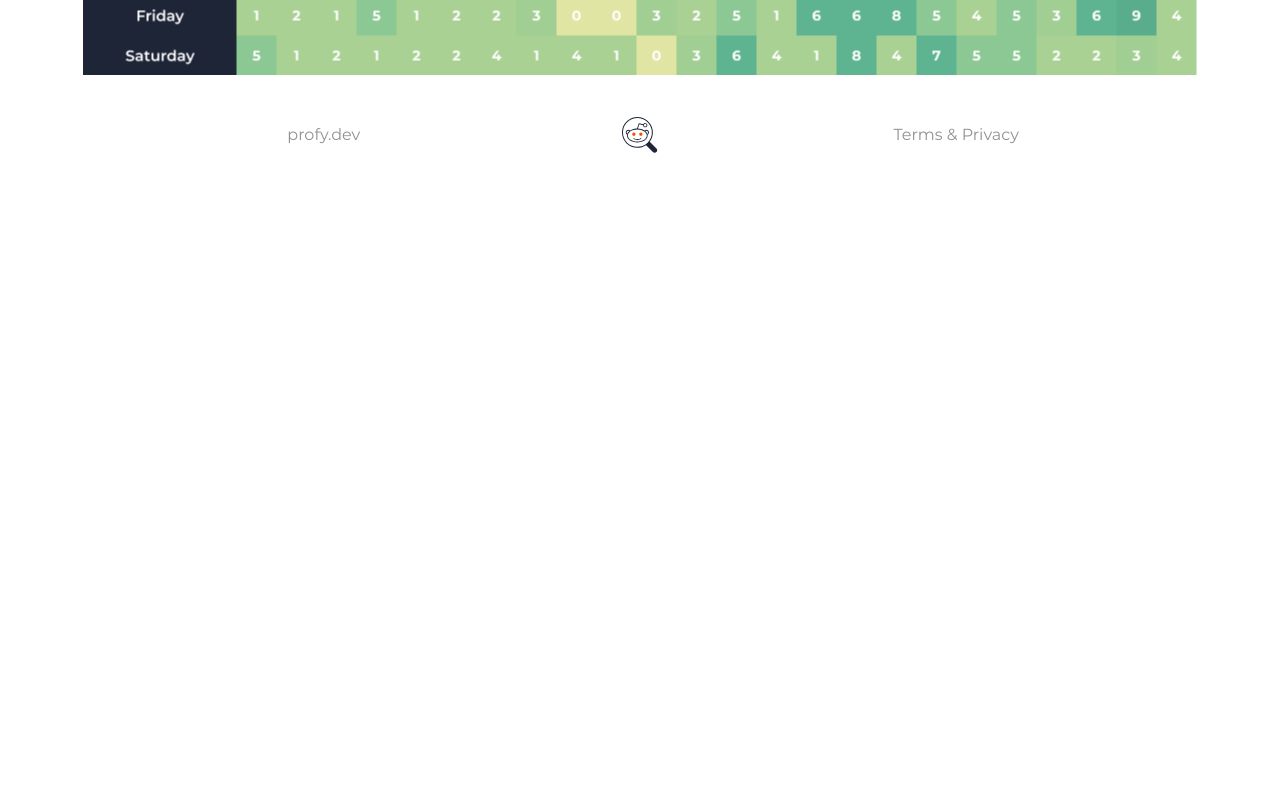
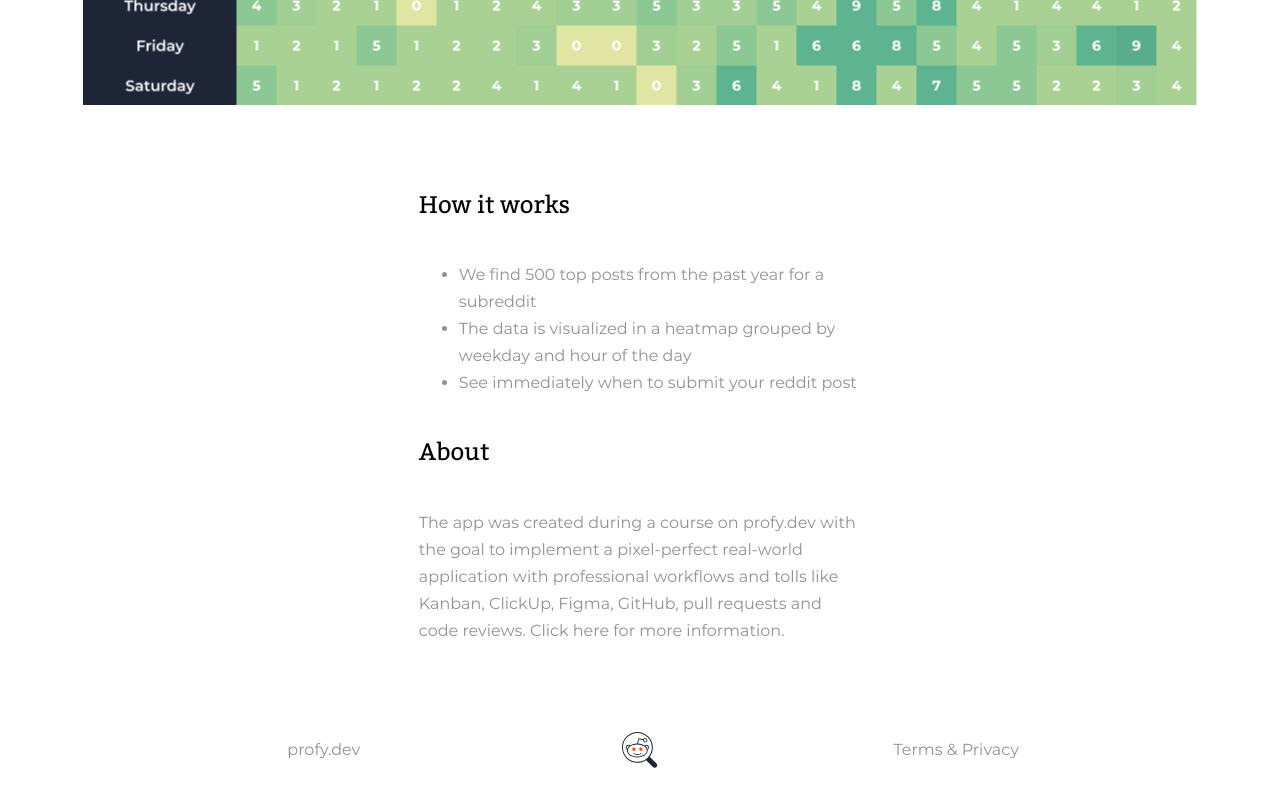
Before and after one commit to lifewave174/reddit-timer, a React (Create React App) app: page / in a window 1280 px wide. Shown: the part 634-1434 px from the top of the page. Before the commit the page ends 819 px from the top, so only its background shows below. Built offline with nearby package versions, Linux system fonts and the light colour scheme.

Commit message:
done with the info section, need to add links

```diff
--- a/src/components/Hero.js
+++ b/src/components/Hero.js
@@ -1,15 +1,8 @@
 import React from 'react';
 import styled from 'styled-components';
 import { Link } from 'react-router-dom';
-import { Button } from '../styling/sharedstyles';
+import { Button, Section } from '../styling/sharedstyles';
 import heroImage from '../assets/table.png';
-
-const Section = styled.section`
-    display: flex;
-    flex-direction: column;
-    justify-content: center;
-    align-items: center;
-`;
 
 const TitleSection = styled.div`
     display: flex;
--- a/src/components/Home.js
+++ b/src/components/Home.js
@@ -1,10 +1,12 @@
 import React from 'react';
 import Hero from './Hero.js';
+import Info from './Info.js';
 
 const Home = () => {
     return (
         <>
             <Hero />
+            <Info />
         </>
     );
 };
--- /dev/null
+++ b/src/components/Info.js
@@ -0,0 +1,53 @@
+import React from 'react';
+import styled from 'styled-components';
+import { Section } from '../styling/sharedstyles';
+
+const Infos = styled.div`
+    width: 100%;
+    display: flex;
+    align-items: center;
+    flex-direction: column;
+
+    > * {
+        width: 40%;
+        min-width: 330px;
+    }
+`;
+
+const H2 = styled.h2`
+    font-family: ${props => props.theme.font.family.headline};
+    color: #000000;
+    font-weight: 400;
+`;
+
+const Info = () => {
+    return (
+        <Section>
+            <Infos>
+                <H2>How it works</H2>
+                <ul>
+                    <li>
+                        We find 500 top posts from the past year for a subreddit
+                    </li>
+                    <li>
+                        The data is visualized in a heatmap grouped by weekday
+                        and hour of the day
+                    </li>
+                    <li>See immediately when to submit your reddit post</li>
+                </ul>
+            </Infos>
+            <Infos>
+                <H2>About</H2>
+                <p>
+                    The app was created during a course on profy.dev with the
+                    goal to implement a pixel-perfect real-world application
+                    with professional workflows and tolls like Kanban, ClickUp,
+                    Figma, GitHub, pull requests and code reviews. Click here
+                    for more information.
+                </p>
+            </Infos>
+        </Section>
+    );
+};
+
+export default Info;
--- a/src/components/common/Header.js
+++ b/src/components/common/Header.js
@@ -19,6 +19,8 @@ const Nav = styled.nav`
     justify-content: space-between;
     align-items: center;
     text-align: center;
+    font-size: 0.95rem;
+    padding: 0 5px;
 `;
 
 const Header = () => {
--- a/src/styling/sharedstyles.js
+++ b/src/styling/sharedstyles.js
@@ -1,5 +1,14 @@
 import styled from 'styled-components';
 import { Link } from 'react-router-dom';
+
+const Section = styled.section`
+    display: flex;
+    flex-direction: column;
+    justify-content: center;
+    align-items: center;
+    width: 100%;
+    padding: 30px 5%;
+`;
 
 const StyledLink = styled(Link)`
     text-decoration: none;
@@ -22,4 +31,4 @@ const Button = styled(Link)`
     text-decoration: none;
 `;
 
-export { StyledLink, MainWrapper, Button };
+export { StyledLink, MainWrapper, Button, Section };
```
